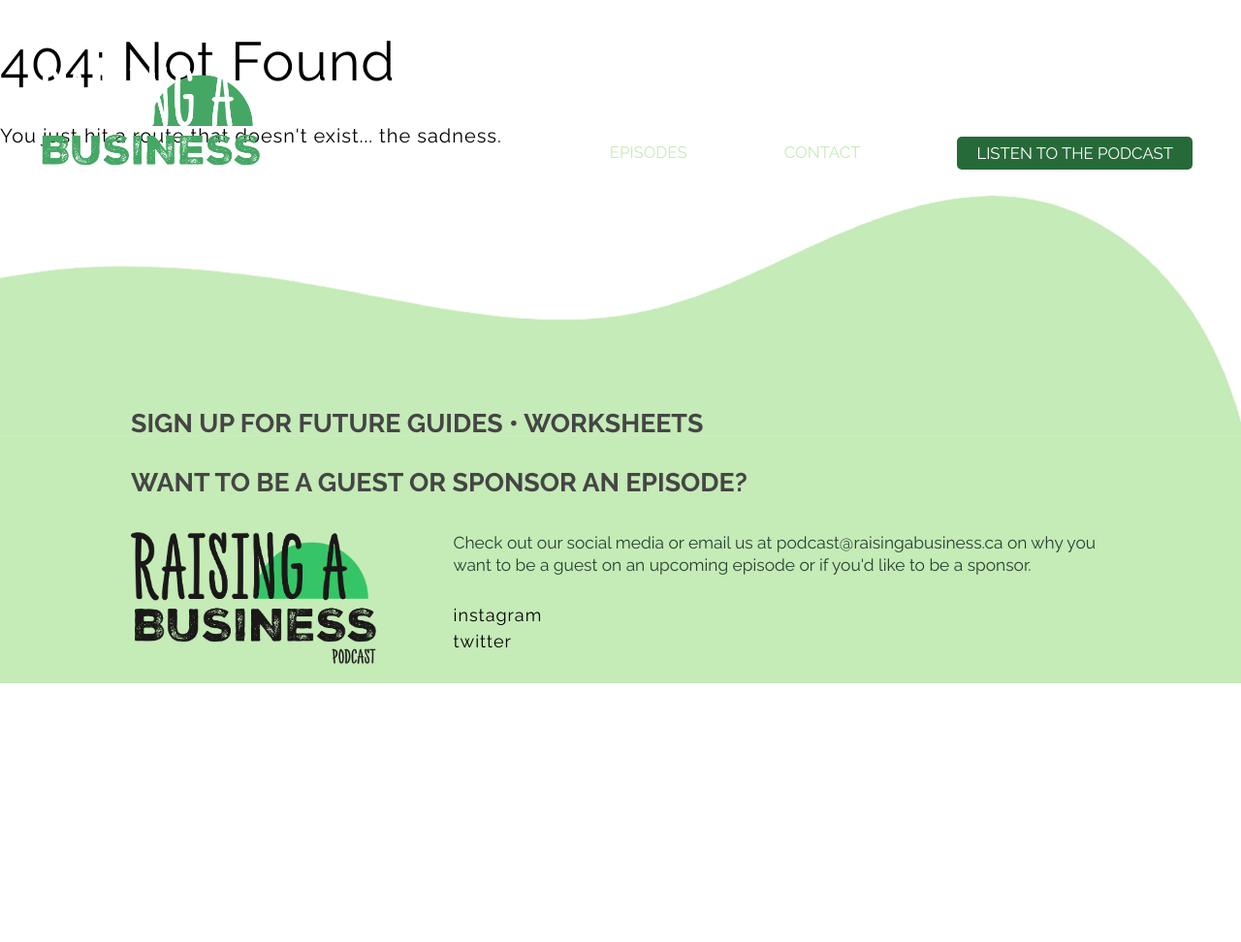
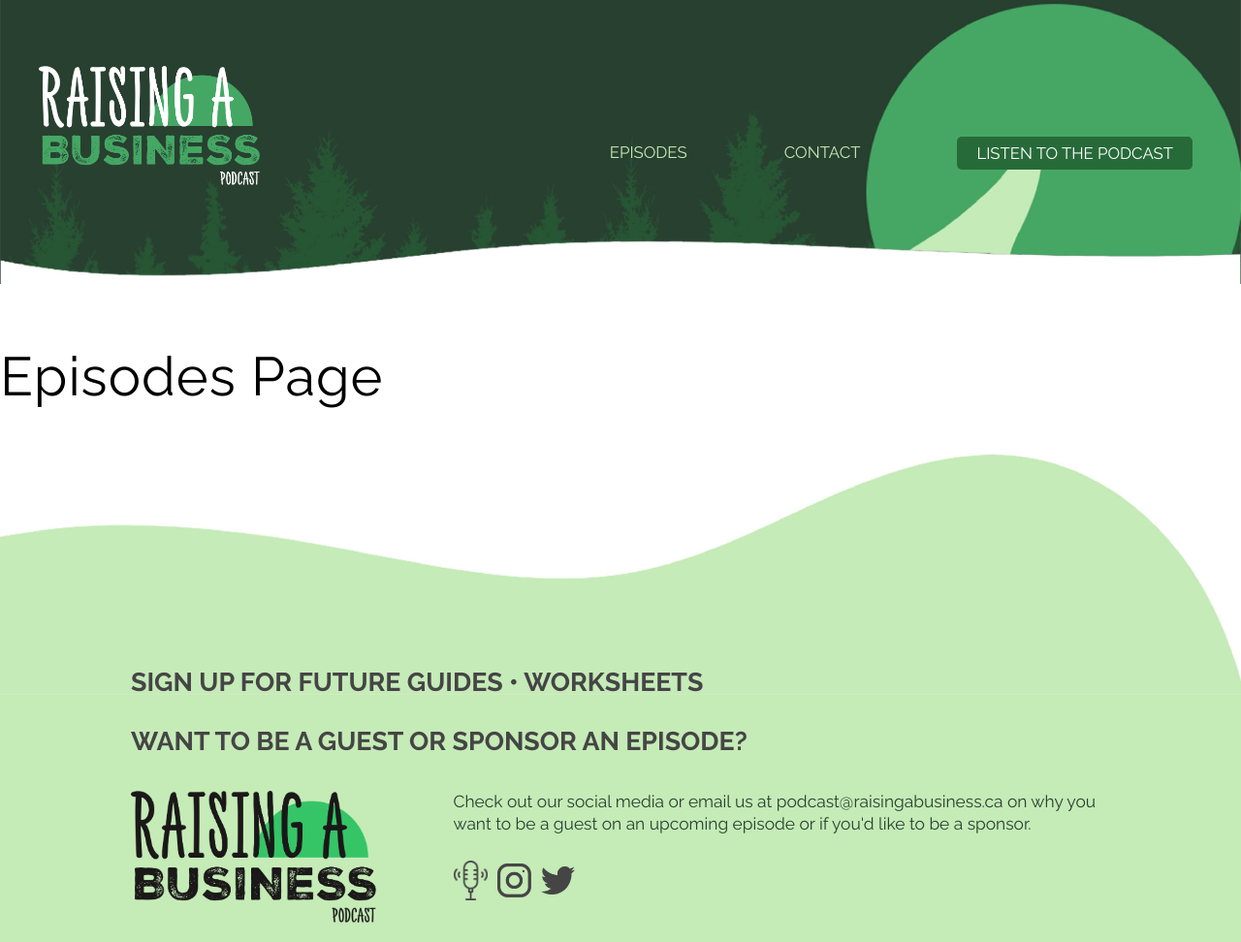
Before and after one commit to Rouncer27/raising-business, a Gatsby site: page /episodes in a window 1280 px wide. Before the commit this address had no page. Shown: the whole page at 97% size. Before the commit the page ends 800 px from the top, so only its background shows below. Built offline with nearby package versions, Linux system fonts and the light colour scheme; Gatsby itself is replaced by a stand-in of ours.

Commit message:
added the episodes page

```diff
--- a/src/components/Footer.js
+++ b/src/components/Footer.js
@@ -3,6 +3,9 @@
 import { standardWrapper, H2Brown, B1Pine } from "../styles/helpers"
 import FooterWave from "./Graphics/FooterWave"
 import LogoFooter from "./Logos/LogoFooter"
+import Mic from "./Icon/Mic"
+import Twitter from "./Icon/Twitter"
+import Instagram from "./Icon/Instagram"
 
 const FooterStyled = styled.footer`
   background-color: var(--accent);
@@ -41,9 +44,13 @@
 
     &__logo {
       width: 100%;
+      max-width: 20rem;
+      margin-bottom: 3rem;
 
       @media (min-width: 768px) {
         width: calc(25%);
+        max-width: 100%;
+        margin-bottom: 0;
       }
     }
 
@@ -58,6 +65,32 @@
       p {
         ${B1Pine};
       }
+
+      &--icons {
+        display: flex;
+        align-items: center;
+        flex-wrap: wrap;
+        justify-content: flex-start;
+
+        li {
+          width: 3.5rem;
+          margin-right: 1rem;
+
+          a {
+            display: block;
+
+            .gatsby-image-wrapper {
+              transition: all 0.3s ease-out;
+            }
+
+            &:hover {
+              .gatsby-image-wrapper {
+                opacity: 0.5;
+              }
+            }
+          }
+        }
+      }
     }
   }
 `
@@ -70,7 +103,6 @@
         <div className="footerContact">
           <h3>Sign up for future guides &#8226; Worksheets</h3>
         </div>
-
         <div className="footerGuest">
           <div className="footerGuest__title">
             <h3>Want to be a guest or sponsor an episode?</h3>
@@ -84,9 +116,20 @@
               podcast@raisingabusiness.ca on why you want to be a guest on an
               upcoming episode or if you'd like to be a sponsor.
             </p>
-            <ul>
-              <li>instagram</li>
-              <li>twitter</li>
+            <ul className="footerGuest__social--icons">
+              <li>
+                <Mic />
+              </li>
+              <li>
+                <a href="https://instagram.com">
+                  <Instagram />
+                </a>
+              </li>
+              <li>
+                <a href="https://twitter.com">
+                  <Twitter />
+                </a>
+              </li>
             </ul>
           </div>
         </div>
--- /dev/null
+++ b/src/components/Graphics/HeaderAlt.js
@@ -0,0 +1,33 @@
+import React from "react"
+import { graphql, useStaticQuery } from "gatsby"
+import Img from "gatsby-image"
+import styled from "styled-components"
+
+const BGImageStyled = styled.div`
+  width: 100%;
+  height: 100%;
+`
+
+const getData = graphql`
+  {
+    background: file(relativePath: { eq: "raising-a-business-alt.jpg" }) {
+      childImageSharp {
+        fluid(quality: 100, maxWidth: 2500) {
+          ...GatsbyImageSharpFluid_withWebp
+        }
+      }
+    }
+  }
+`
+
+const HeaderAlt = () => {
+  const data = useStaticQuery(getData)
+  const imageData = data.background.childImageSharp.fluid
+  return (
+    <BGImageStyled>
+      <Img fluid={imageData} alt="Raising A Business Podcast" />
+    </BGImageStyled>
+  )
+}
+
+export default HeaderAlt
--- a/src/components/Header.js
+++ b/src/components/Header.js
@@ -3,9 +3,10 @@
 import styled from "styled-components"
 import Logo from "./Logos/Logo"
 import { medWrapper, B2LightGreen, BtnMainAlt } from "../styles/helpers/index"
+import HeaderAlt from "./Graphics/HeaderAlt"
 
 const HeaderStyled = styled.header`
-  position: absolute;
+  position: ${props => (props.absPosition ? "absolute" : "relative")};
   top: 0;
   left: 0;
   width: 100%;
@@ -13,7 +14,9 @@
 
   .wrapper {
     ${medWrapper};
+    position: ${props => (props.absPosition ? "relative" : "absolute")};
     align-items: flex-end;
+    z-index: 5;
 
     @media (min-width: 768px) {
       align-items: center;
@@ -30,6 +33,29 @@
 
     @media (min-width: 1600px) {
       max-width: 155rem;
+    }
+  }
+
+  .backgroundImage {
+    position: relative;
+    width: 100%;
+    @media (min-width: 768px) {
+      top: -3rem;
+    }
+
+    @media (min-width: 1025px) {
+      top: -2rem;
+    }
+
+    @media (min-width: 1250px) {
+      top: -2.5vw;
+    }
+
+    @media (min-width: 1375px) {
+      top: -4vw;
+    }
+    @media (min-width: 1700px) {
+      top: -5.5vw;
     }
   }
 
@@ -104,8 +130,11 @@
   }
 `
 
-const Header = ({ siteTitle }) => (
-  <HeaderStyled>
+const Header = props => {
+  const siteTitle = props.siteTitle
+  const absPosition = props?.location?.pathname === "/" ? true : false
+  return (
+    <HeaderStyled absPosition={absPosition}>
       <div className="wrapper">
         <div className="logo">
           <h1>
@@ -123,7 +152,12 @@
           </Link>
         </nav>
       </div>
+      {!absPosition && (
+        <div className="backgroundImage">
+          <HeaderAlt />
+        </div>
+      )}
     </HeaderStyled>
   )
-
+}
 export default Header
--- /dev/null
+++ b/src/components/Icon/Instagram.js
@@ -0,0 +1,36 @@
+import React from "react"
+import { graphql, useStaticQuery } from "gatsby"
+import Img from "gatsby-image"
+import styled from "styled-components"
+
+const LogoStyled = styled.div`
+  width: 100%;
+  height: 100%;
+`
+
+const getData = graphql`
+  {
+    logo: file(relativePath: { eq: "icon-instagram.png" }) {
+      childImageSharp {
+        fluid(quality: 100, maxWidth: 300) {
+          ...GatsbyImageSharpFluid_withWebp
+        }
+      }
+    }
+  }
+`
+
+const Instagram = () => {
+  const data = useStaticQuery(getData)
+  const imageData = data.logo.childImageSharp.fluid
+  return (
+    <LogoStyled>
+      <Img
+        fluid={imageData}
+        alt="Instagram Account - Raising A Business Podcast"
+      />
+    </LogoStyled>
+  )
+}
+
+export default Instagram
--- /dev/null
+++ b/src/components/Icon/Mic.js
@@ -0,0 +1,33 @@
+import React from "react"
+import { graphql, useStaticQuery } from "gatsby"
+import Img from "gatsby-image"
+import styled from "styled-components"
+
+const LogoStyled = styled.div`
+  width: 100%;
+  height: 100%;
+`
+
+const getData = graphql`
+  {
+    logo: file(relativePath: { eq: "icon-mic.png" }) {
+      childImageSharp {
+        fluid(quality: 100, maxWidth: 300) {
+          ...GatsbyImageSharpFluid_withWebp
+        }
+      }
+    }
+  }
+`
+
+const Mic = () => {
+  const data = useStaticQuery(getData)
+  const imageData = data.logo.childImageSharp.fluid
+  return (
+    <LogoStyled>
+      <Img fluid={imageData} alt="Mic Icon - Raising A Business Podcast" />
+    </LogoStyled>
+  )
+}
+
+export default Mic
--- /dev/null
+++ b/src/components/Icon/Twitter.js
@@ -0,0 +1,36 @@
+import React from "react"
+import { graphql, useStaticQuery } from "gatsby"
+import Img from "gatsby-image"
+import styled from "styled-components"
+
+const LogoStyled = styled.div`
+  width: 100%;
+  height: 100%;
+`
+
+const getData = graphql`
+  {
+    logo: file(relativePath: { eq: "icon-twitter.png" }) {
+      childImageSharp {
+        fluid(quality: 100, maxWidth: 300) {
+          ...GatsbyImageSharpFluid_withWebp
+        }
+      }
+    }
+  }
+`
+
+const Twitter = () => {
+  const data = useStaticQuery(getData)
+  const imageData = data.logo.childImageSharp.fluid
+  return (
+    <LogoStyled>
+      <Img
+        fluid={imageData}
+        alt="Twitter Account - Raising A Business Podcast"
+      />
+    </LogoStyled>
+  )
+}
+
+export default Twitter
--- a/src/components/layout.js
+++ b/src/components/layout.js
@@ -6,7 +6,7 @@
 import Footer from "./Footer"
 import GlobalStyles from "../styles/GlobalStyles"
 
-const Layout = ({ children }) => {
+const Layout = props => {
   const data = useStaticQuery(graphql`
     query SiteTitleQuery {
       site {
@@ -16,12 +16,16 @@
       }
     }
   `)
+  const children = props.children
 
   return (
     <>
       <GlobalStyles />
       <SEO title={data.site.siteMetadata?.title || `Title`} />
-      <Header siteTitle={data.site.siteMetadata?.title || `Title`} />
+      <Header
+        location={props.location}
+        siteTitle={data.site.siteMetadata?.title || `Title`}
+      />
       <main>{children}</main>
       <Footer />
     </>
--- /dev/null
+++ b/src/pages/episodes.js
@@ -0,0 +1,13 @@
+import React from "react"
+
+const EpisodesPage = () => {
+  return (
+    <>
+      <div>
+        <h1>Episodes Page</h1>
+      </div>
+    </>
+  )
+}
+
+export default EpisodesPage
```
Also changed, not shown: src/images/icon-instagram.png (added), src/images/icon-mic.png (added), src/images/icon-twitter.png (added), src/images/raising-a-business-alt.jpg (added). Lines whose indentation alone changed are shown as unchanged.
